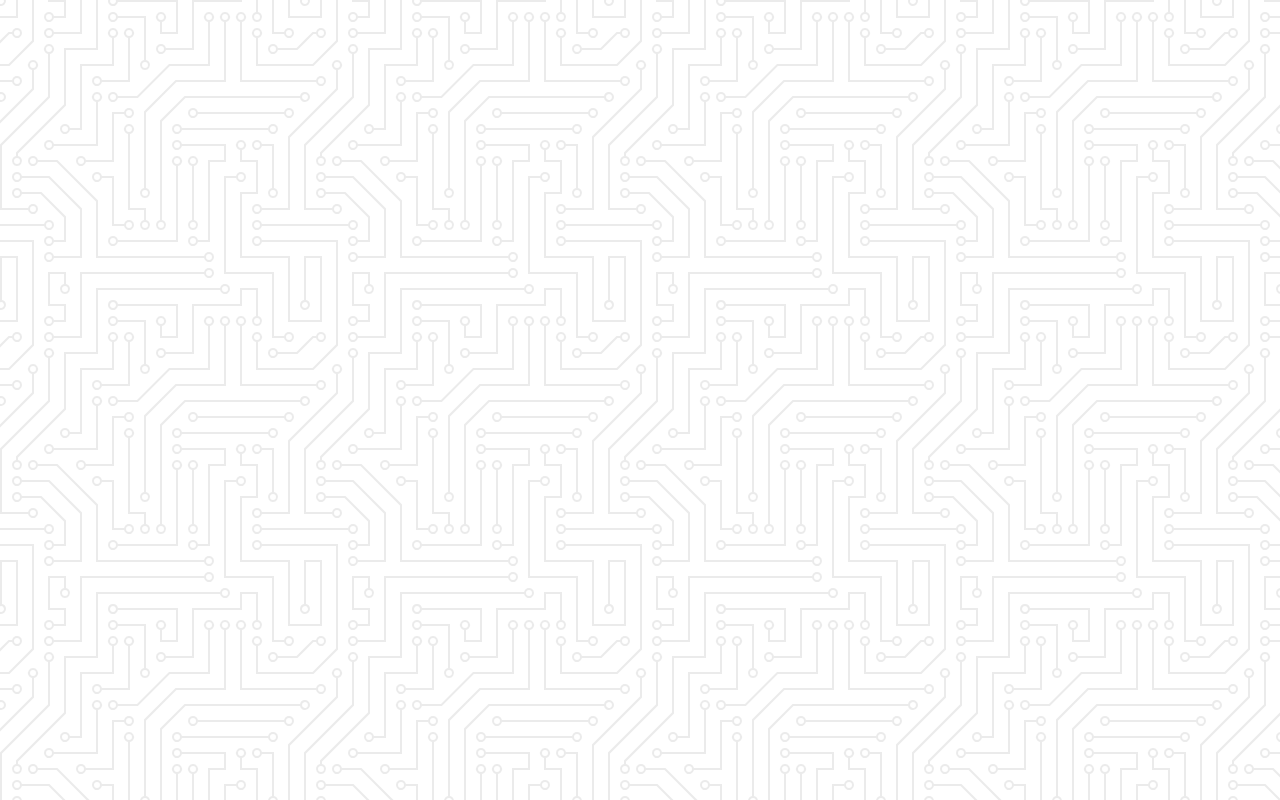
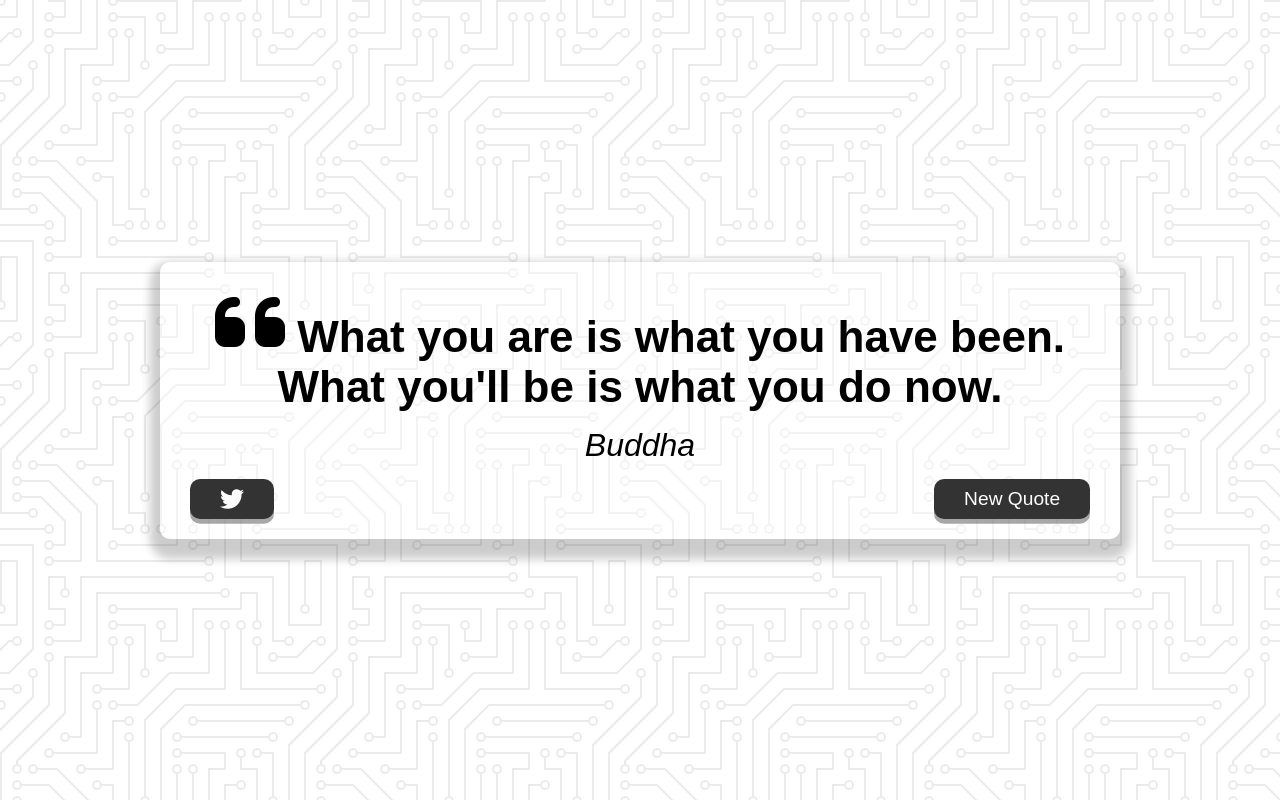
Before and after one commit to afarmerii/quote-generator, a plain HTML site: page index.html in a window 1280 px wide. Drawn offline with Linux system fonts and the light colour scheme; a web font is replaced by a local one.

Commit message:
Styiling Complete

```diff
--- a/index.html
+++ b/index.html
@@ -11,6 +11,24 @@
 
 </head>
 <body>
+    <div class="quote-container" id="quote-container">
+        <!-- Quote -->
+        <div class="quote-text">
+            <i class="fas fa-quote-left"></i>
+            <span id="quote">What you are is what you have been. What you'll be is what you do now.</span>
+        </div>
+        <!-- Author -->
+        <div class="quote-author">
+            <span id="author">Buddha</span>
+        </div>
+        <!-- Buttons -->
+        <div class="button-container">
+            <button class="twitter-button" id="twitter" title="Tweet This!">
+                <i class="fab fa-twitter"></i>
+            </button>
+            <button id="new-quote">New Quote</button>
+        </div>
+    </div>
     <!-- Script -->
     <script src="script.js"></script>
 </body>
--- a/style.css
+++ b/style.css
@@ -17,3 +17,79 @@ display: flex;
 align-items: center;
 justify-content: center;
 }
+
+.quote-container {
+    width: auto;
+    max-width: 900px;
+    padding: 20px 30px;
+    border-radius: 10px;
+    background-color: rgba(255, 255, 255, 0.4);
+    box-shadow: 0 10px 10px 10px rgba(0, 0, 0, 0.2);
+}
+
+.quote-text {
+    font-size: 2.75rem;
+
+}
+
+.long-quote {
+    font-size: 2rem;
+}
+
+.fa-quote-left {
+    font-size: 5rem;
+}
+
+.quote-author {
+    margin-top: 15px;
+    font-size: 2rem;
+    font-weight: 400;
+    font-style: italic;
+}
+
+.button-container {
+    margin-top: 15px;
+    display: flex;
+    justify-content: space-between;
+}
+
+button {
+    cursor: pointer;
+    font-size: 1.2rem;
+    height: 2.5rem;
+    border: none;
+    border-radius: 10px;
+    color: white;
+    background: #333;
+    outline: none;
+    padding: 0.5rem 1.87rem;
+    box-shadow: 0 0.3rem rgba(121, 121, 121, 0.65);
+}
+
+button:hover {
+    filter: brightness(110%);
+}
+
+button:active {
+    transform: translate(0, 0.3rem);
+    box-shadow: 0 0.1rem rgba(255, 255, 255, 0.65);
+}
+
+.twitter-button:hover {
+    color: #38a1f3;
+}
+
+.fa-twitter {
+    font-size: 1.5rem;
+}
+
+/* Media Query: Tablet or Smaller */
+@media screen and (max-width: 1000px) {
+    .quote-container {
+        margin: auto 10px;
+    }
+    .quote-text {
+        font-size: 2.5rem;
+    }
+
+}
```
